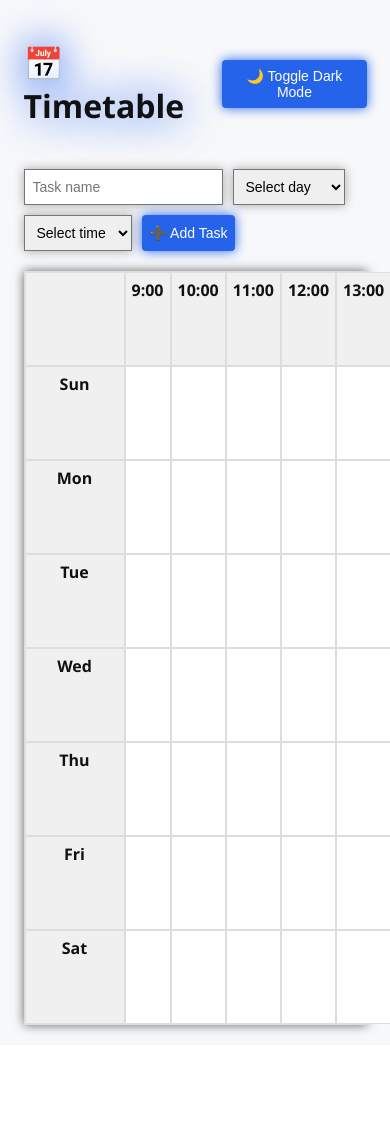
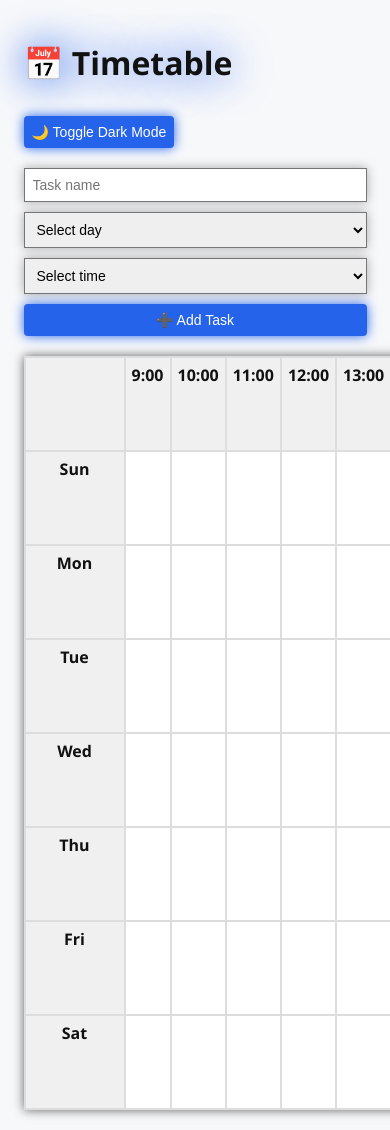
Before and after one commit to SuchitPrabuV/student_companion, a Flask app: page /timetable.html in a window 390 px wide; the page is wider, and only the part inside the window is pictured. Before the commit the page ends 1035 px from the top of that part, so only its background shows below. Run offline with Flask 3, Linux system fonts and the light colour scheme; data that the repository does not hold is empty.

Commit message:
timetable resposive

```diff
--- a/templates/timetablealt.html
+++ b/templates/timetablealt.html
@@ -39,6 +39,7 @@
       display: flex;
       justify-content: space-between;
       align-items: center;
+      flex-wrap: wrap;
     }
 
     .task-form {
@@ -62,12 +63,17 @@
       cursor: pointer;
     }
 
+    .timetable-wrapper {
+      overflow-x: auto;
+    }
+
     #timetable {
       box-shadow: #606060 0px 0px 10px;
       display: grid;
       grid-template-columns: 100px repeat(14, 1fr);
       background: var(--border);
       border: 1px solid var(--border);
+      min-width: 800px; /* ensure horizontal scroll on small screens */
     }
 
     .cell {
@@ -104,7 +110,19 @@
       cursor: pointer;
     }
 
+    @media (max-width: 768px) {
+      .task-form {
+        flex-direction: column;
+      }
+
+      .top-bar {
+        flex-direction: column;
+        align-items: flex-start;
+        gap: 10px;
+      }
+    }
   </style>
+
 </head>
 <body>
   <div class="container">
```
